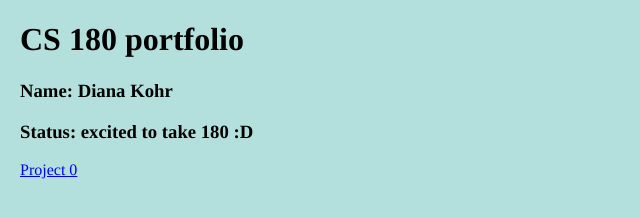
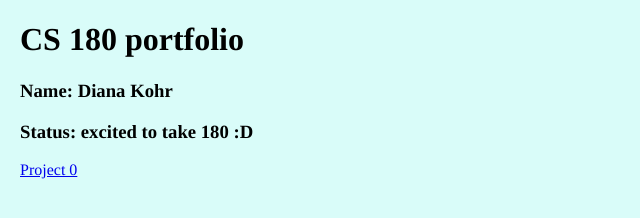
Before and after one commit to dianakohr/180proj0.github.io, a plain HTML site: page index.html in a window 1280 px wide. Shown: the whole page, without its empty margins (0-640 px from the left). Drawn offline with Linux system fonts and the light colour scheme.

Commit message:
Update index.html

```diff
--- a/index.html
+++ b/index.html
@@ -6,7 +6,7 @@
         body {
             font-family: Times, serif;
             margin: 20px;
-            background-color: #b3e0dc;
+            background-color: #d9fcf9;
         }
     </style>
 </head>
```
